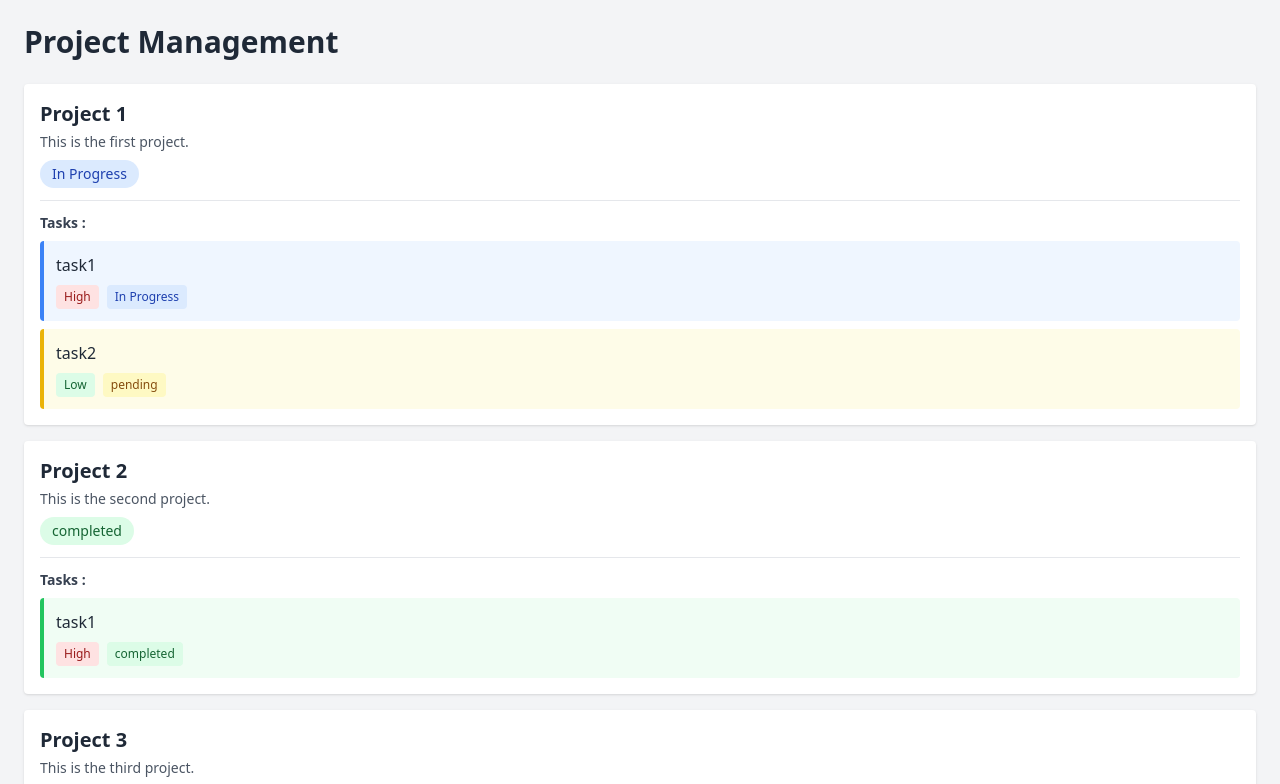
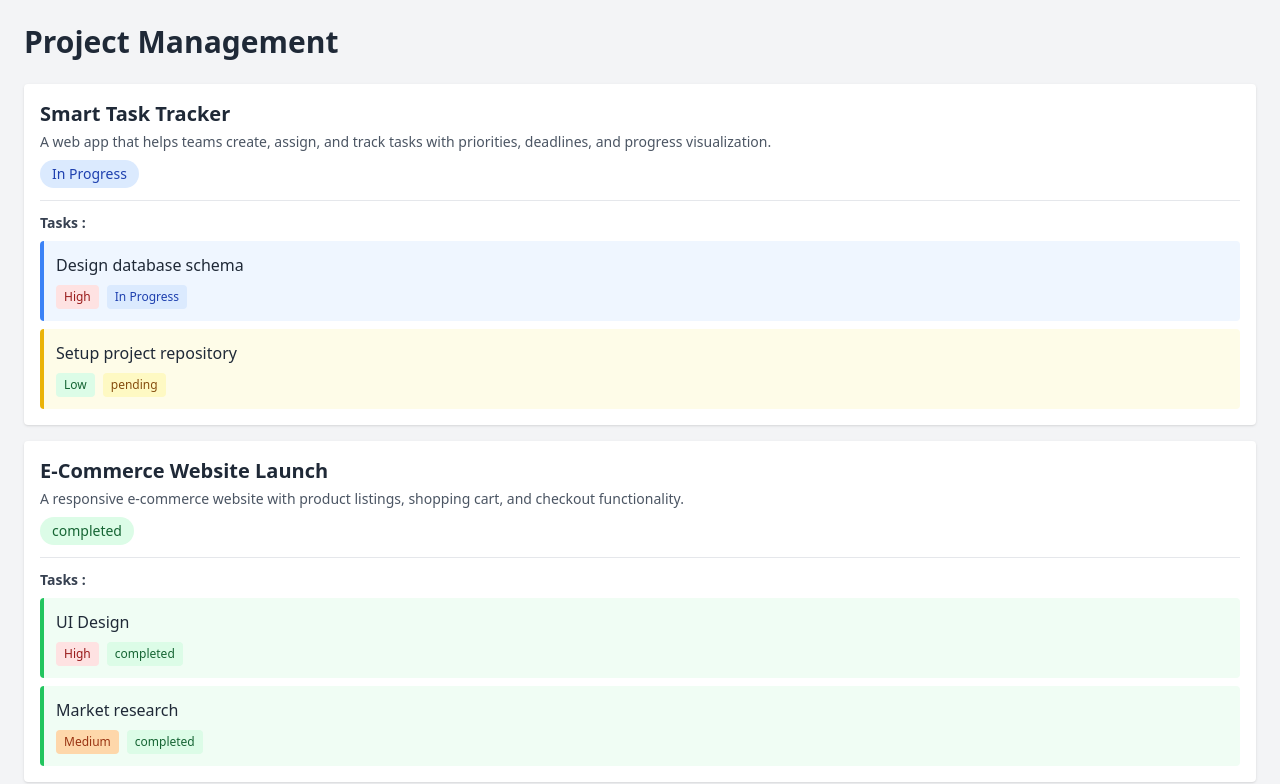
Before and after one commit to rsde2023/ProjectManager, an Angular app: page / in a window 1280 px wide. Shown: the top 784 px of the page. Built offline with nearby package versions, Linux system fonts and the light colour scheme.

Commit message:
add some descriptions and real examples of projects

```diff
--- a/src/app/features/projects/components/project-list/project-list.ts
+++ b/src/app/features/projects/components/project-list/project-list.ts
@@ -11,28 +11,34 @@ import { CommonModule } from '@angular/common';
 export class ProjectListComponent {
   Projects = [
     {
-      name: 'Project 1',
-      description: 'This is the first project.',
+      name: 'Smart Task Tracker',
+      description: 'A web app that helps teams create, assign, and track tasks with priorities, deadlines, and progress visualization.',
       status: 'In Progress',
       tasks: [
-        { title: 'task1', priority: 'High', status: 'In Progress' },
-        { title: 'task2', priority: 'Low', status: 'pending' }
+        { title: 'Design database schema', priority: 'High', status: 'In Progress' },
+        { title: 'Setup project repository', priority: 'Low', status: 'pending' }
       ]
     },
      {
-      name: 'Project 2',
-      description: 'This is the second project.',
+      name: 'E-Commerce Website Launch',
+      description: 'A responsive e-commerce website with product listings, shopping cart, and checkout functionality.',
       status: 'completed',
       tasks: [
-        { title: 'task1', priority: 'High', status: 'completed' }
+        { title: 'UI Design', priority: 'High', status: 'completed' },
+        { title: 'Market research', priority: 'Medium', status: 'completed' }
+
       ]
     },
      {
-      name: 'Project 3',
-      description: 'This is the third project.',
+      name: 'Bug Tracking System',
+      description: 'latform to report and manage software bugs.',
       status: 'pending',
       tasks: [
-        { title: 'task1', priority: 'Medium', status: 'pending' }
+        { title: 'Setup project repository', priority: 'High', status: 'pending' },
+        { title: 'Create bug reporting module', priority: 'Medium', status: 'pending' },
+          { title: 'Content creation', priority: 'Low', status: 'pending' },
+            { title: 'Testing and QA', priority: 'Medium', status: 'pending' }
+
       ]
     }
   ];
```
